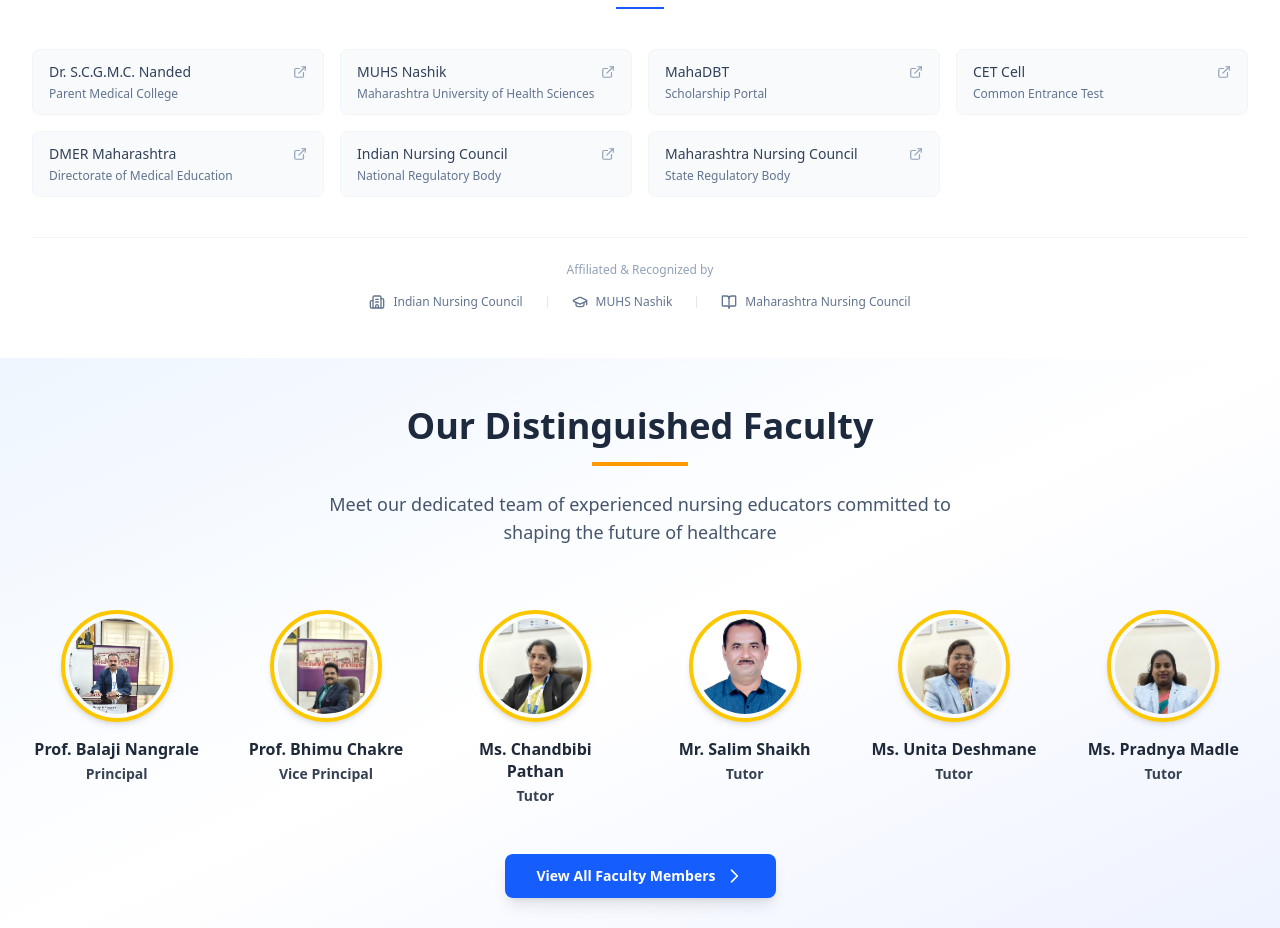
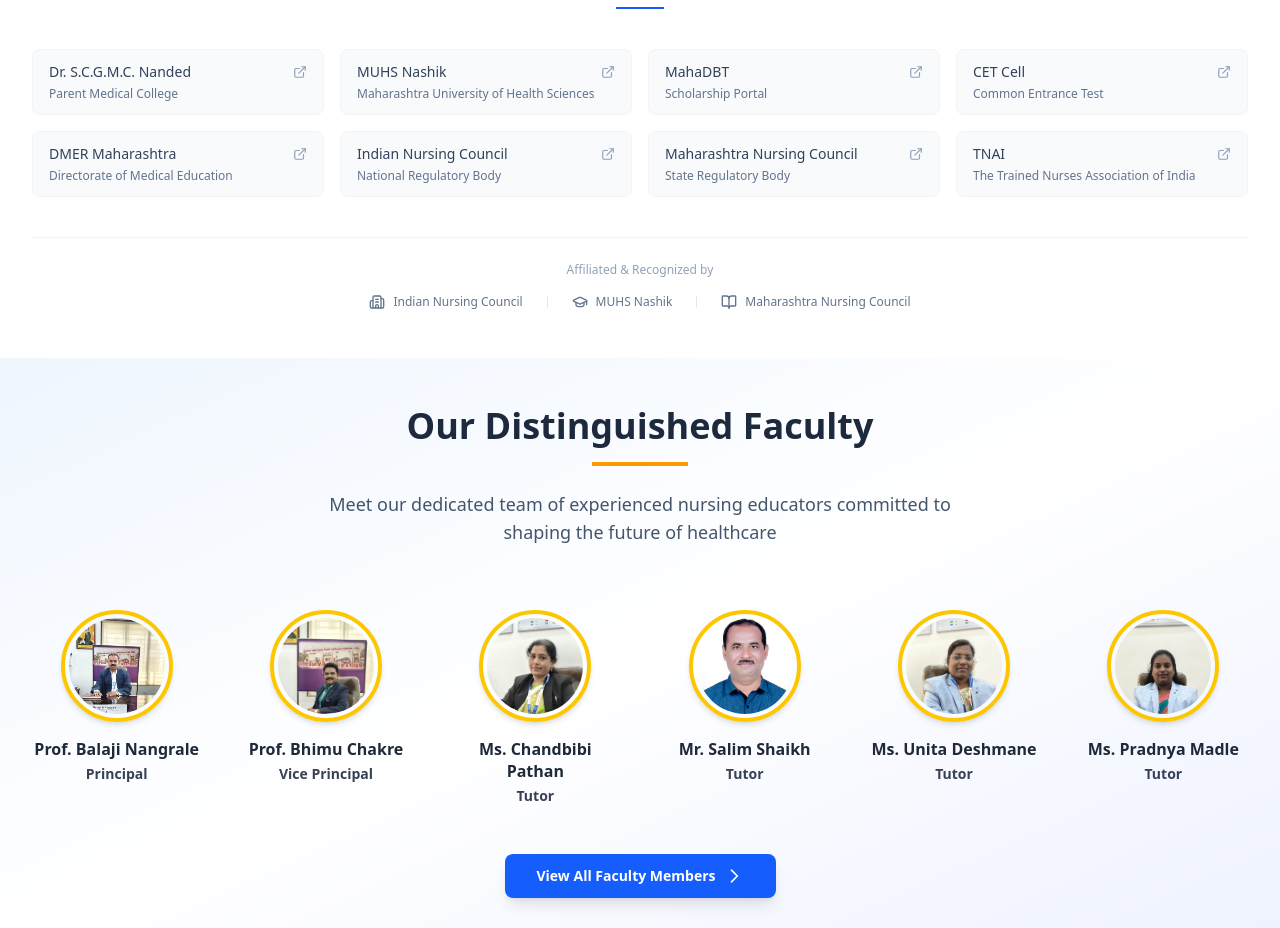
Before and after one commit to MRGokulB/Gconn_frontend, a React (Vite) app: page / in a window 1280 px wide. Shown: the part 802-1730 px from the top of the page. Built offline with nearby package versions, Linux system fonts and the light colour scheme.

Commit message:
added TNAI link

```diff
--- a/src/components/ImportantLinks.jsx
+++ b/src/components/ImportantLinks.jsx
@@ -9,6 +9,8 @@ const links = [
     { name: 'DMER Maharashtra', description: 'Directorate of Medical Education', url: 'https://dmer.maharashtra.gov.in/' },
     { name: 'Indian Nursing Council', description: 'National Regulatory Body', url: 'https://indiannursingcouncil.org/' },
     { name: 'Maharashtra Nursing Council', description: 'State Regulatory Body', url: 'https://maharashtranursingcouncil.org/' },
+    { name: 'TNAI', description: 'The Trained Nurses Association of India', url: 'https://www.tnaionline.org/' },
+
 ];
 
 export default function ImportantLinks() {
```
